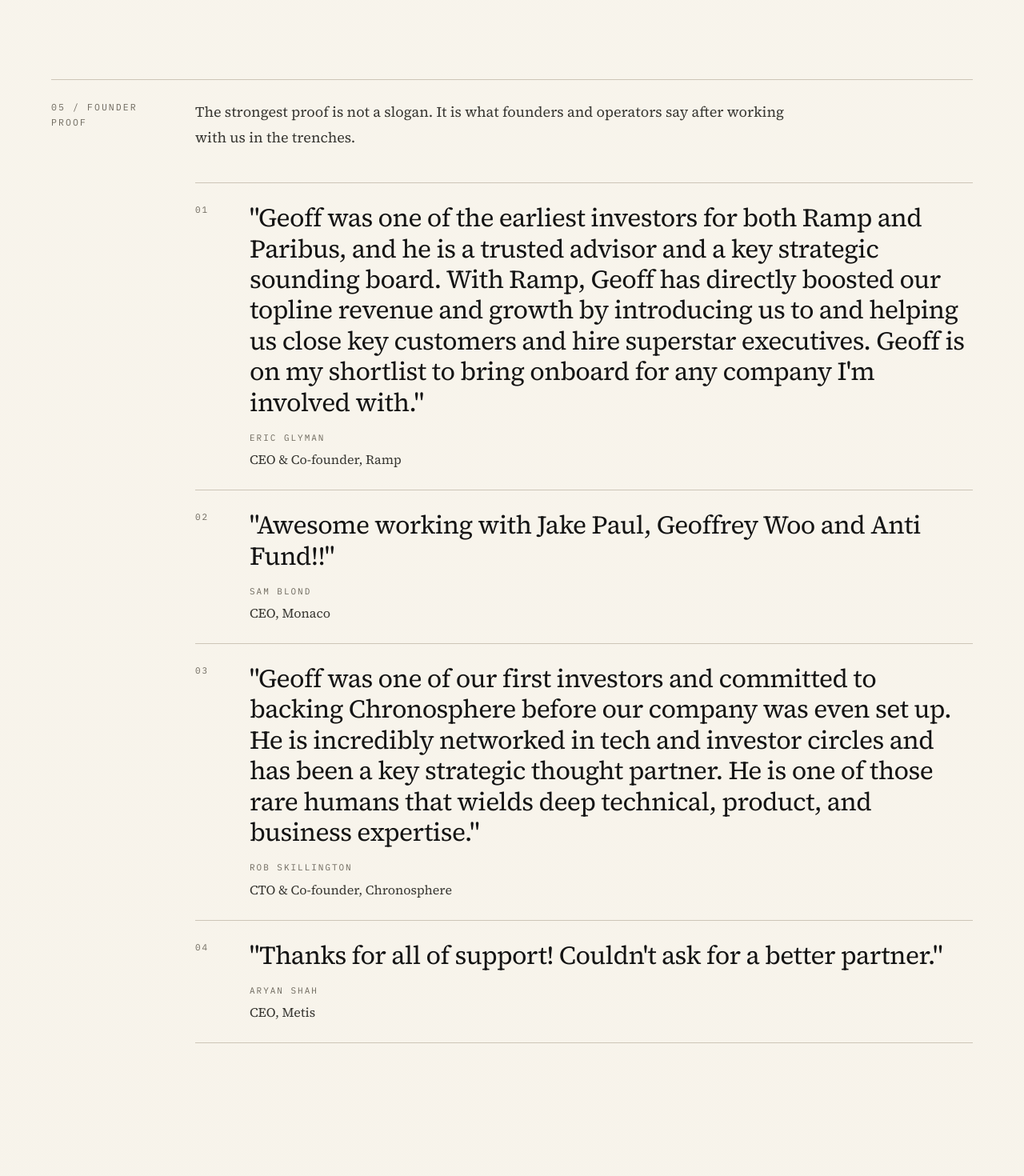
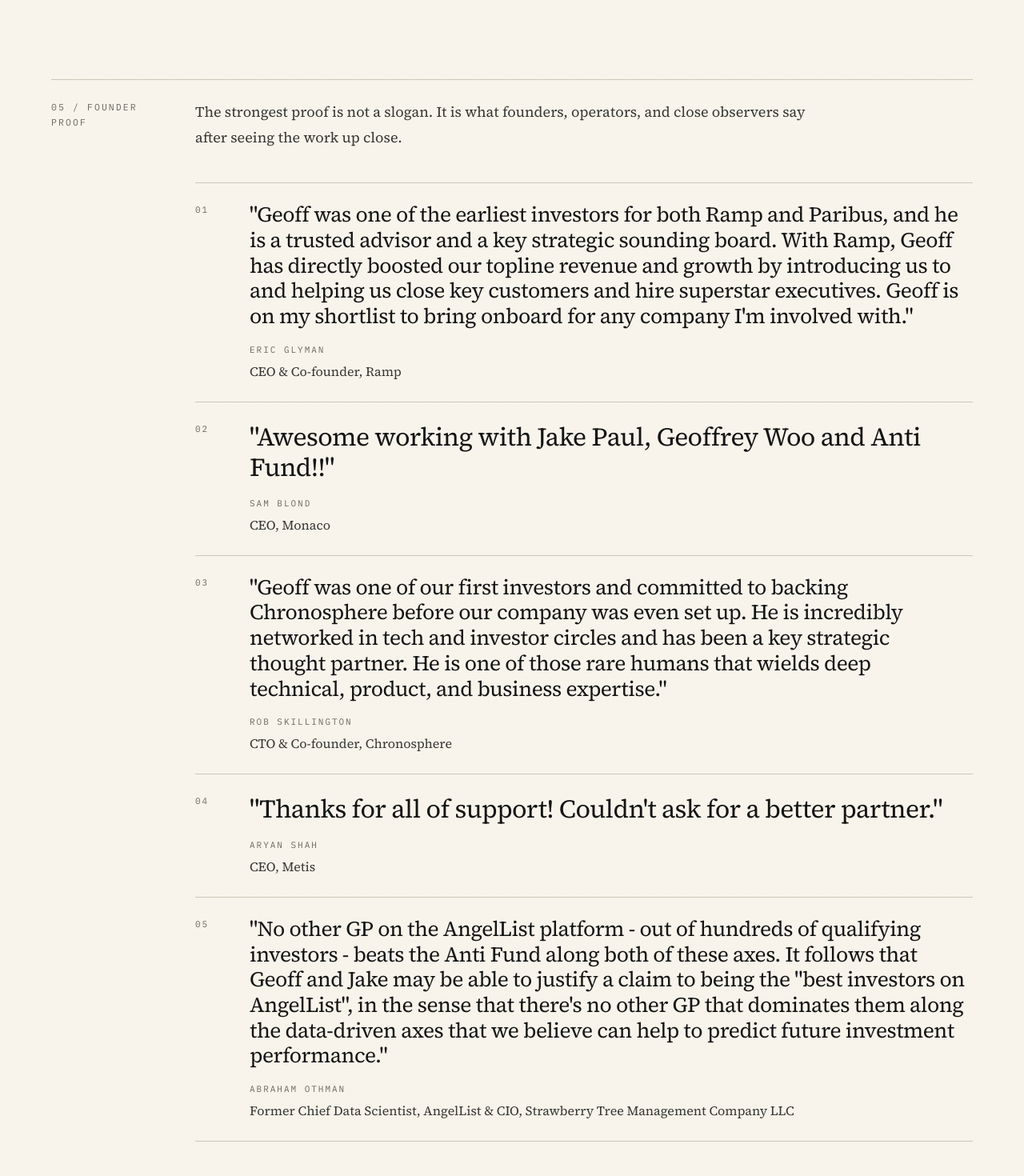
Before and after one commit to geoffreywoo/anti-fund, a Next.js app: page / in a window 1280 px wide. Shown: the part 8660-10130 px from the top of the page at 80% size. Built offline with nearby package versions, Linux system fonts and the light colour scheme.

Commit message:
feat: add Abraham Othman testimonial

```diff
--- a/components/Testimonials.tsx
+++ b/components/Testimonials.tsx
@@ -23,6 +23,13 @@ const testimonials = [
     name: "Aryan Shah",
     title: "CEO, Metis",
   },
+  {
+    quote:
+      'No other GP on the AngelList platform - out of hundreds of qualifying investors - beats the Anti Fund along both of these axes. It follows that Geoff and Jake may be able to justify a claim to being the "best investors on AngelList", in the sense that there\'s no other GP that dominates them along the data-driven axes that we believe can help to predict future investment performance.',
+    name: "Abraham Othman",
+    title:
+      "Former Chief Data Scientist, AngelList & CIO, Strawberry Tree Management Company LLC",
+  },
 ];
 
 export default function Testimonials() {
@@ -37,8 +44,9 @@ export default function Testimonials() {
 
           <div className="space-y-10">
             <p className="max-w-3xl text-lg leading-8 text-ink-soft">
-              The strongest proof is not a slogan. It is what founders and
-              operators say after working with us in the trenches.
+              The strongest proof is not a slogan. It is what founders,
+              operators, and close observers say after seeing the work up
+              close.
             </p>
 
             <div className="border-y border-line">
@@ -51,7 +59,13 @@ export default function Testimonials() {
                     {String(index + 1).padStart(2, "0")}
                   </span>
                   <div>
-                    <blockquote className="max-w-4xl font-display text-2xl leading-[1.2] tracking-[-0.02em] text-ink md:text-[2rem]">
+                    <blockquote
+                      className={`max-w-4xl font-display leading-[1.2] tracking-[-0.02em] text-ink ${
+                        testimonial.quote.length > 240
+                          ? "text-xl md:text-[1.65rem]"
+                          : "text-2xl md:text-[2rem]"
+                      }`}
+                    >
                       "{testimonial.quote}"
                     </blockquote>
                     <figcaption className="mt-4">
```
